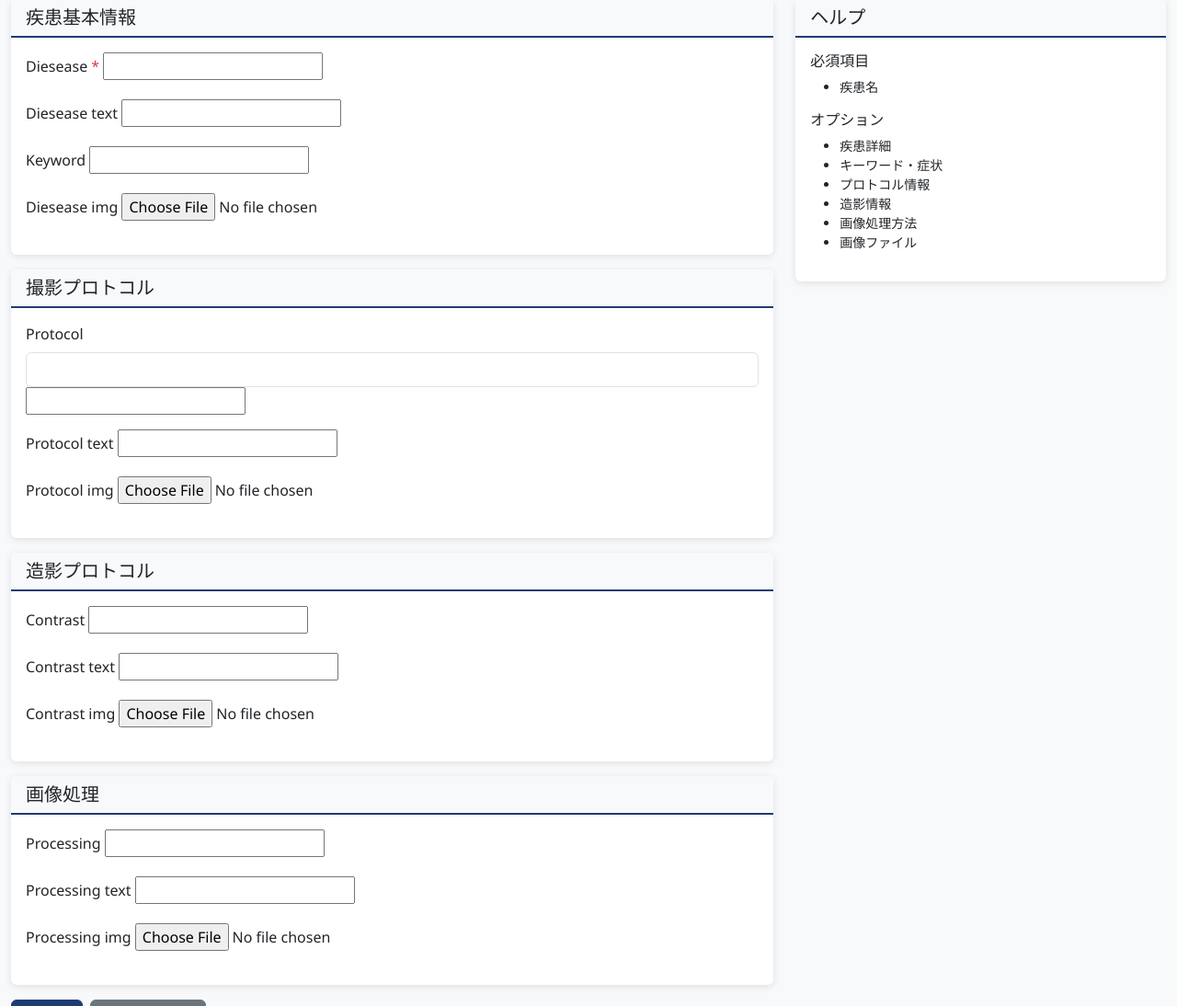
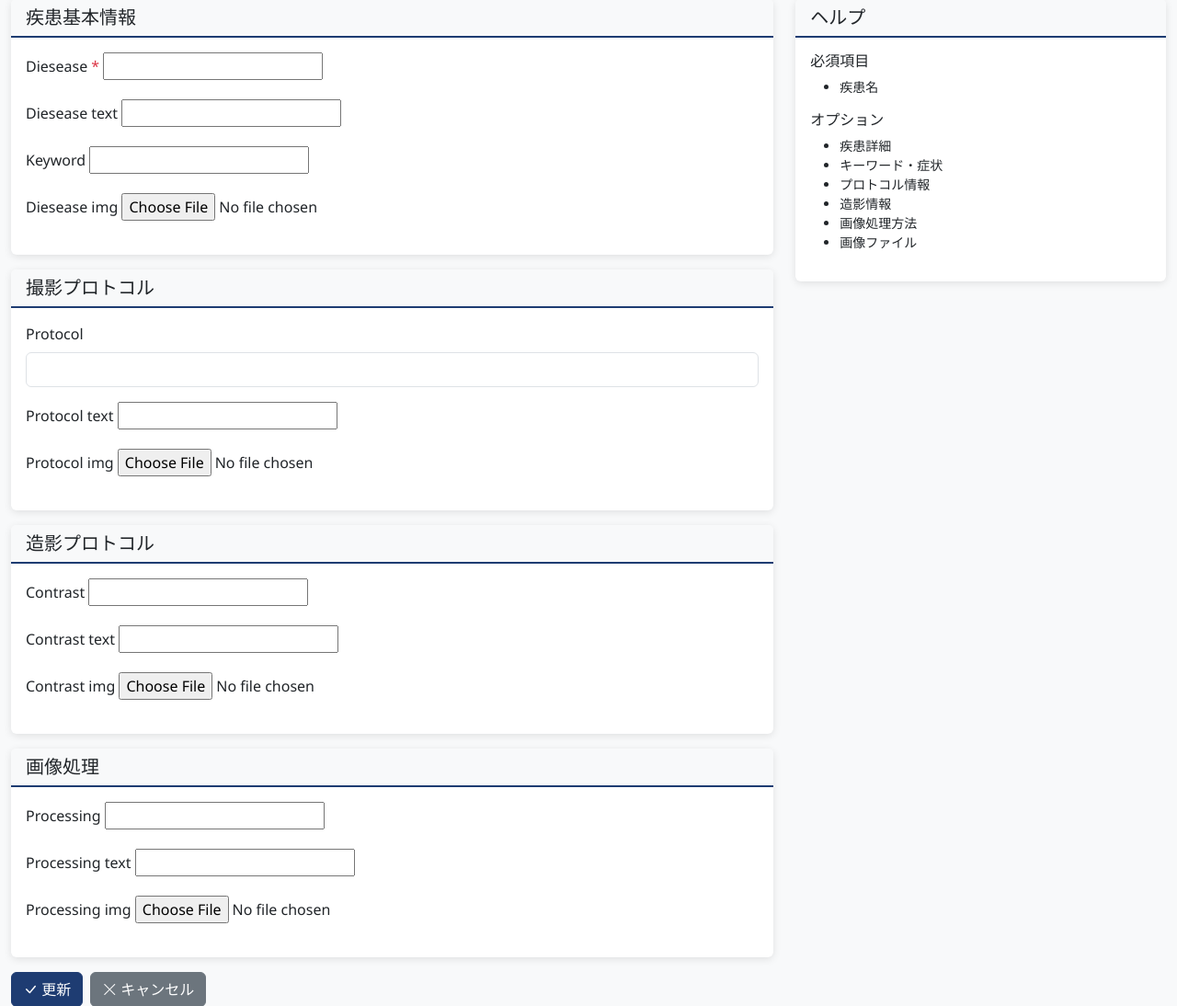
Before and after one commit to ryuzi-0321/How-to-CT-Ver.D, a Django app: template ct_app/templates/ct_app/sick_form.html in a window 1280 px wide. Shown: the part 255-1349 px from the top of the page at 92% size. Run offline with Django 4.2, Linux system fonts and the light colour scheme; the template is opened without the code that fills it: most values are stand-ins (such as "Sample title", 1, 10 or a date in 2020); form fields are guessed from the names that the template uses.

Commit message:
sick_formの編集

```diff
--- a/ct_app/templates/ct_app/sick_form.html
+++ b/ct_app/templates/ct_app/sick_form.html
@@ -54,9 +54,8 @@
                 <div class="card-body">
                     <div class="mb-3">
                         <label for="{{ form.protocol.id_for_label }}" class="form-label">{{ form.protocol.label }}</label>
-                        <input type="text" name="protocol" class="form-control" list="protocol-list" autocomplete="off">
+                        <input type="text" name="protocol" class="form-control" id="{{ form.protocol.id_for_label }}" list="protocol-list" autocomplete="off" value="{{ form.protocol.value|default:'' }}">
                         <datalist id="protocol-list"></datalist>
-                        {{ form.protocol }}
                         {% if form.protocol.errors %}
                         <div class="invalid-feedback d-block">{{ form.protocol.errors }}</div>
                         {% endif %}
```
